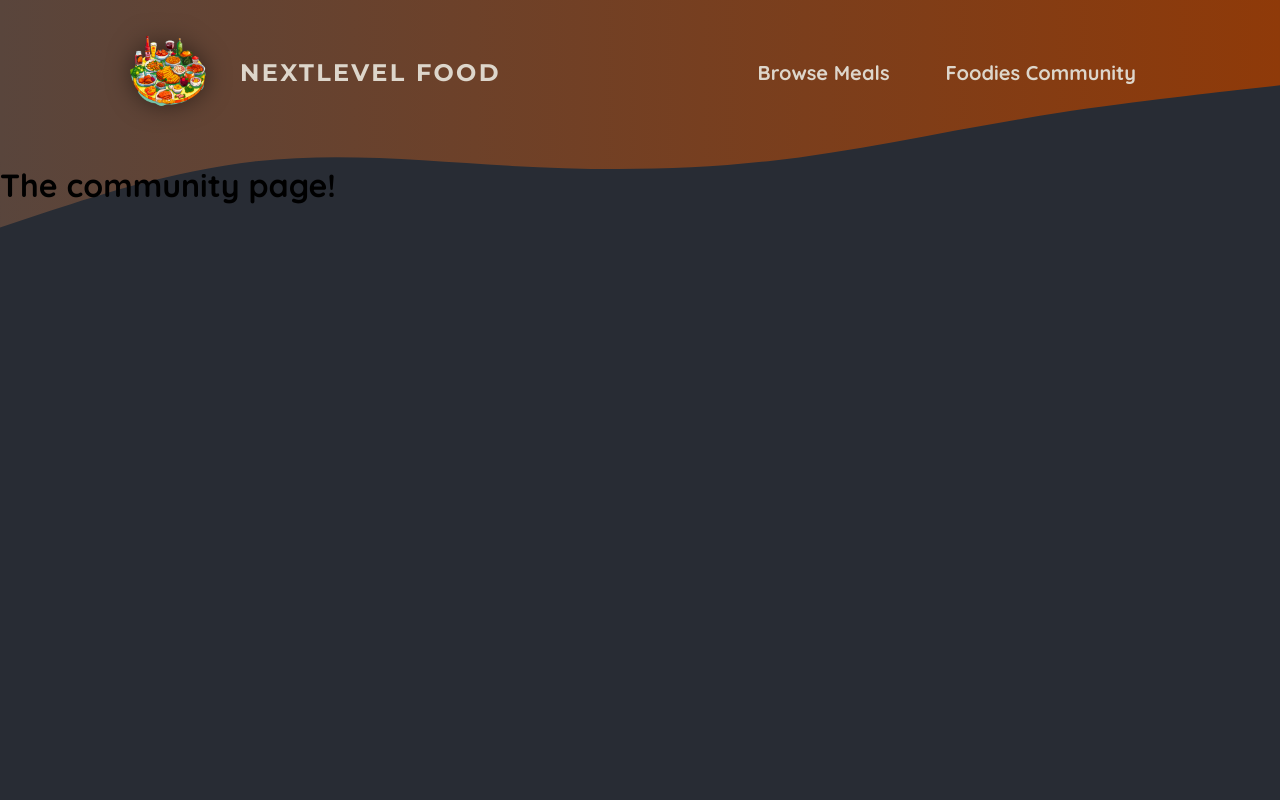
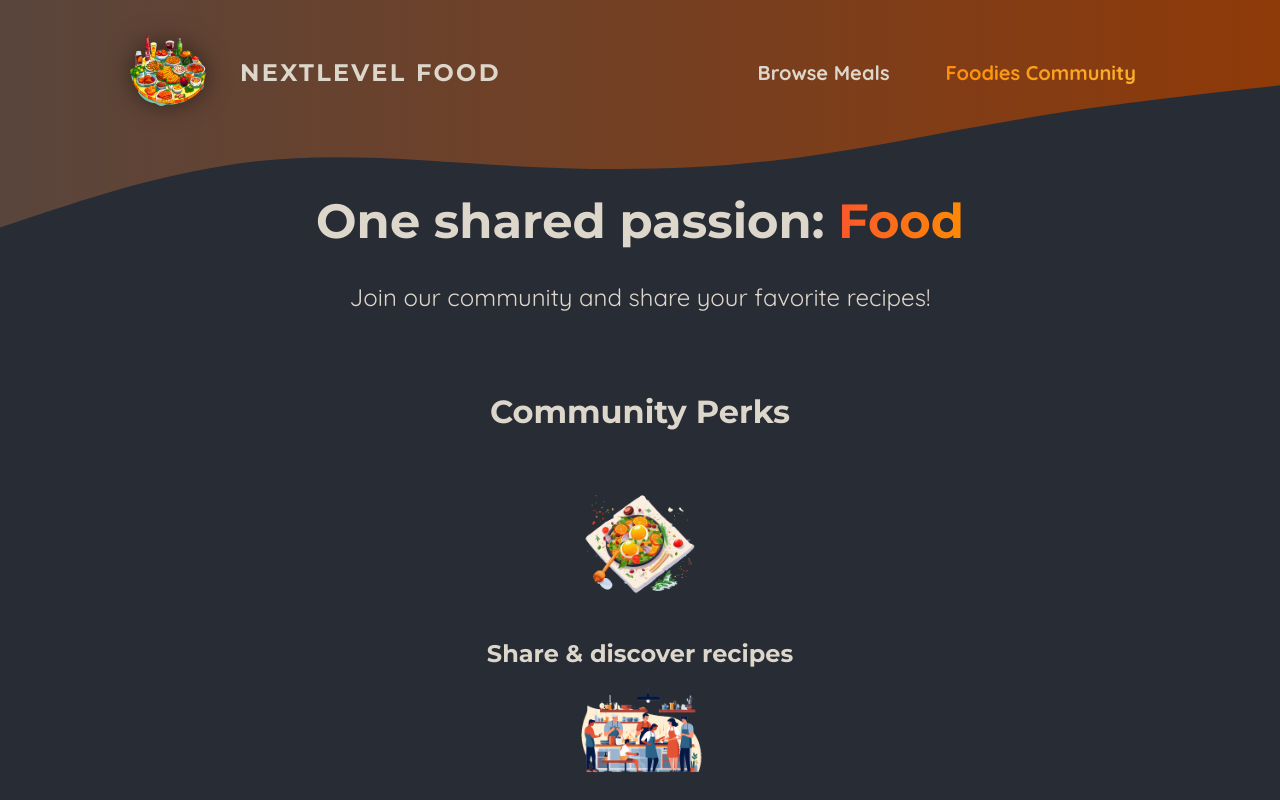
Before and after one commit to Debadrita438/nextjs-foodies, a Next.js app: page /community in a window 1280 px wide. Shown: the top 800 px of the page. Built offline with nearby package versions, Linux system fonts and the light colour scheme.

Commit message:
all the static data display is done

```diff
--- /dev/null
+++ b/src/app/community/page.module.css
@@ -0,0 +1,61 @@
+.header {
+  gap: 3rem;
+  margin: 3rem auto 5rem auto;
+  width: 90%;
+  max-width: 75rem;
+  color: #ddd6cb;
+  font-size: 1.5rem;
+  text-align: center;
+}
+
+.header h1 {
+  font-family: 'Montserrat', sans-serif;
+}
+
+.highlight {
+  background: linear-gradient(90deg, #f9572a, #ff8a05);
+  background-clip: text;
+  -webkit-background-clip: text;
+  -webkit-text-fill-color: transparent;
+}
+
+.main {
+  width: 90%;
+  max-width: 40rem;
+  margin: 0 auto;
+  text-align: center;
+}
+
+.main h2 {
+  font-family: 'Montserrat', sans-serif;
+  font-size: 2rem;
+  margin-bottom: 3rem;
+  color: #ddd6cb;
+}
+
+.perks {
+  list-style: none;
+  margin: 3rem 0;
+  padding: 0;
+}
+
+.perks li {
+  display: flex;
+  flex-direction: column;
+  align-items: center;
+  gap: 2rem;
+}
+
+.perks img {
+  width: 8rem;
+  height: 8rem;
+  object-fit: contain;
+}
+
+.perks p {
+  font-family: 'Montserrat', sans-serif;
+  font-size: 1.5rem;
+  font-weight: bold;
+  margin: 0;
+  color: #ddd6cb;
+}
--- a/src/app/community/page.tsx
+++ b/src/app/community/page.tsx
@@ -1,7 +1,40 @@
+import Image from 'next/image';
+
+import mealIcon from '@/assets/icons/meal.png';
+import communityIcon from '@/assets/icons/community.png';
+import eventsIcon from '@/assets/icons/events.png';
+import styles from './page.module.css';
+
 export default function Community() {
   return (
-    <main>
-      <h1>The community page!</h1>
-    </main>
+    <>
+      <header className={styles.header}>
+        <h1>
+          One shared passion: <span className={styles.highlight}>Food</span>
+        </h1>
+        <p>Join our community and share your favorite recipes!</p>
+      </header>
+      <main className={styles.main}>
+        <h2>Community Perks</h2>
+
+        <ul className={styles.perks}>
+          <li>
+            <Image src={mealIcon} alt="A delicious meal" />
+            <p>Share & discover recipes</p>
+          </li>
+          <li>
+            <Image src={communityIcon} alt="A crowd of people, cooking" />
+            <p>Find new friends & like-minded people</p>
+          </li>
+          <li>
+            <Image
+              src={eventsIcon}
+              alt="A crowd of people at a cooking event"
+            />
+            <p>Participate in exclusive events</p>
+          </li>
+        </ul>
+      </main>
+    </>
   );
 }
--- a/src/components/main-header/main-header.module.css
+++ b/src/components/main-header/main-header.module.css
@@ -21,30 +21,6 @@
   font-size: 1.25rem;
 }
 
-.nav a {
-  text-decoration: none;
-  color: #ddd6cb;
-  font-weight: bold;
-  padding: 0.5rem 1rem;
-  border-radius: 0.5rem;
-}
-
-.nav a:hover,
-.nav a:active {
-  background: linear-gradient(90deg, #ff8a05, #f9b331);
-  background-clip: text;
-  -webkit-background-clip: text;
-  -webkit-text-fill-color: transparent;
-  text-shadow: 0 0 18px rgba(248, 190, 42, 0.8);
-}
-
-.active {
-  background: linear-gradient(90deg, #ff8a05, #f9b331);
-  background-clip: text;
-  -webkit-background-clip: text;
-  -webkit-text-fill-color: transparent;
-}
-
 .logo {
   display: flex;
   align-items: center;
--- a/src/components/main-header/main-header.tsx
+++ b/src/components/main-header/main-header.tsx
@@ -4,6 +4,7 @@
 import logoImg from '@/assets/logo.png';
 import styles from './main-header.module.css';
 import MainHeaderBackground from './main-header-background';
+import NavLink from '../nav-link';
 
 export default function MainHeader() {
   return (
@@ -19,10 +20,10 @@
         <nav className={styles.nav}>
           <ul>
             <li>
-              <Link href={'/meals'}>Browse Meals</Link>
+              <NavLink linkName={'Browse Meals'} pageLink={'/meals'} />
             </li>
             <li>
-              <Link href={'/community'}>Foodies Community</Link>
+              <NavLink linkName={'Foodies Community'} pageLink={'/community'} />
             </li>
           </ul>
         </nav>
--- /dev/null
+++ b/src/components/nav-link/index.tsx
@@ -0,0 +1,28 @@
+'use client';
+
+import Link from 'next/link';
+import {usePathname} from 'next/navigation';
+
+import styles from './styles.module.css';
+
+interface INavLinkProps {
+  pageLink: string;
+  linkName: string;
+}
+
+export default function NavLink(props: INavLinkProps) {
+  const activePath = usePathname();
+
+  return (
+    <Link
+      href={props.pageLink}
+      className={
+        activePath.startsWith(props.pageLink)
+          ? `${styles.link} ${styles.active}`
+          : styles.link
+      }
+    >
+      {props.linkName}
+    </Link>
+  );
+}
--- /dev/null
+++ b/src/components/nav-link/styles.module.css
@@ -0,0 +1,23 @@
+.link {
+  text-decoration: none;
+  color: #ddd6cb;
+  font-weight: bold;
+  padding: 0.5rem 1rem;
+  border-radius: 0.5rem;
+}
+
+.link:hover,
+.link:active {
+  background: linear-gradient(90deg, #ff8a05, #f9b331);
+  background-clip: text;
+  -webkit-background-clip: text;
+  -webkit-text-fill-color: transparent;
+  text-shadow: 0 0 18px rgba(248, 190, 42, 0.8);
+}
+
+.active {
+  background: linear-gradient(90deg, #ff8a05, #f9b331);
+  background-clip: text;
+  -webkit-background-clip: text;
+  -webkit-text-fill-color: transparent;
+}
```
